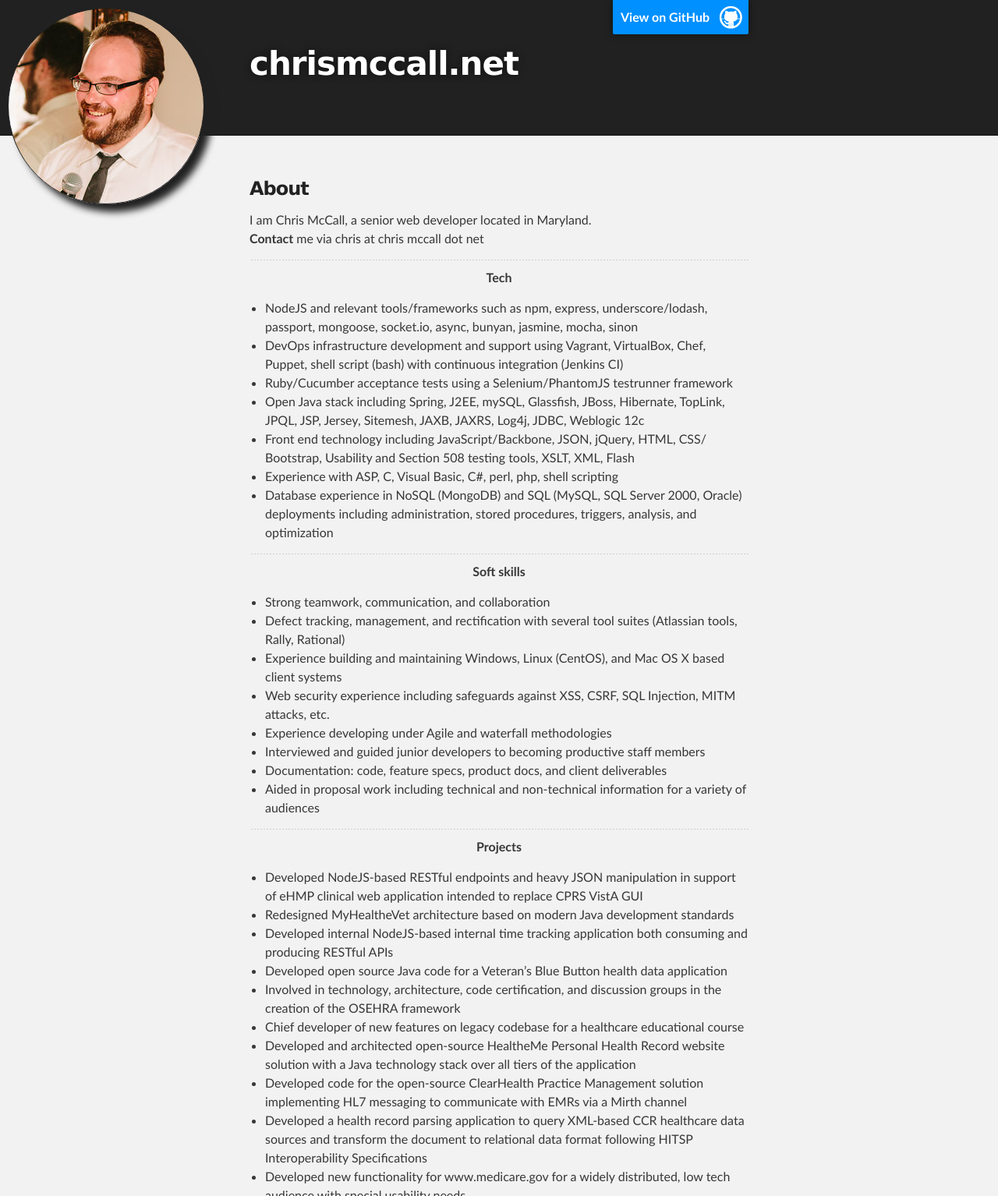
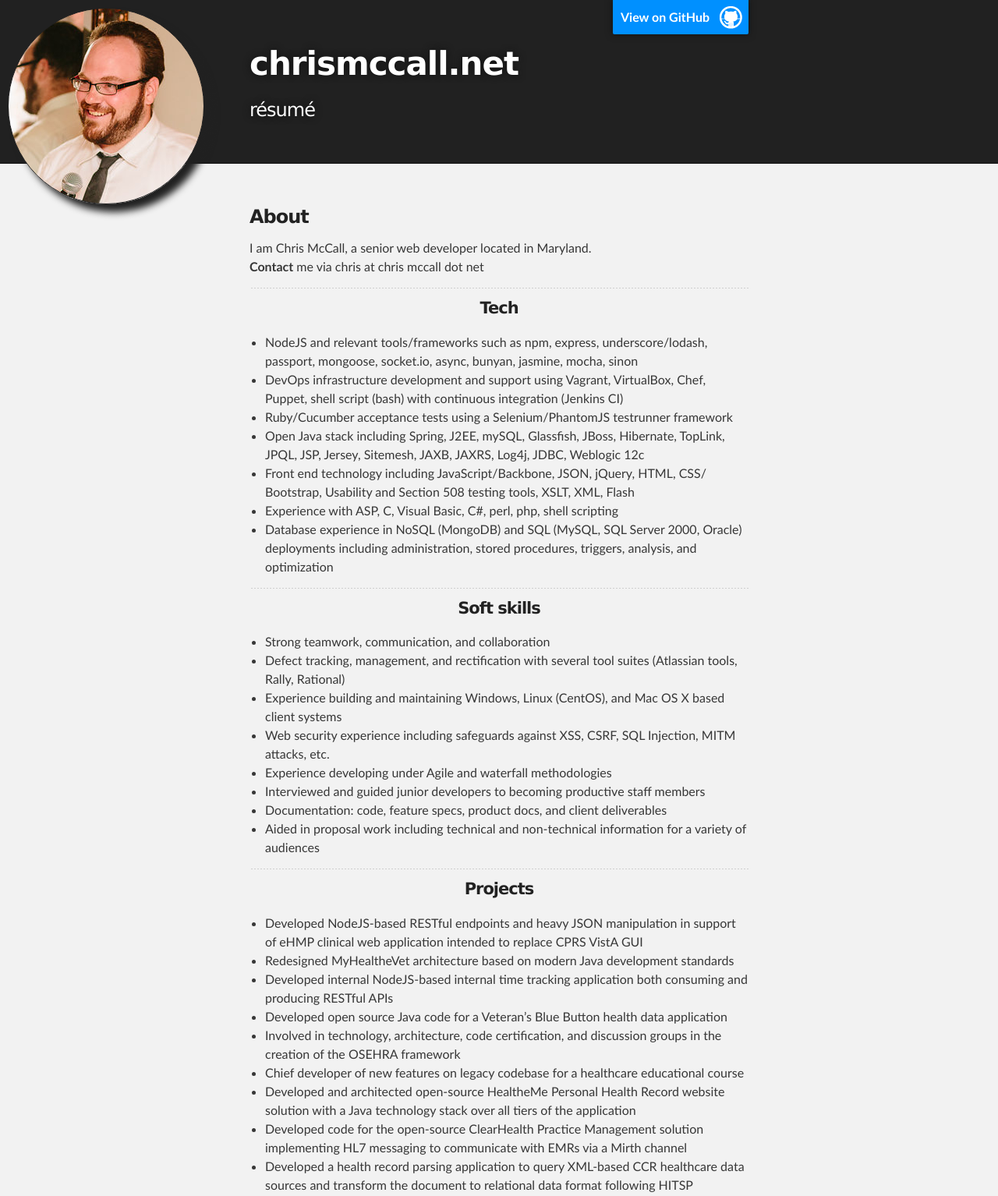
Before and after one commit to cmccall/cmccall.github.io, a plain HTML site: page index.html in a window 1280 px wide. Shown: the top 1534 px of the page at 78% size. Drawn offline with Linux system fonts and the light colour scheme.

Commit message:
Formatting perfectionist

```diff
--- a/index.html
+++ b/index.html
@@ -20,7 +20,7 @@
       <a id="forkme_banner" href="https://github.com/cmccall">View on GitHub</a>
 
       <h1 id="project_title">chrismccall.net</h1>
-      <h2 id="project_tagline"></h2>
+      <h2 id="project_tagline">résumé</h2>
 
     </header>
   </div>
@@ -37,7 +37,7 @@
         <br />
         <strong>Contact</strong> me via chris at chris mccall dot net
         <hr />
-        <p style="text-align: center;"><strong>Tech</strong></p>
+        <h4><p style="text-align: center;">Tech</p></h4>
         <ul>
           <li>NodeJS and relevant tools/frameworks such as npm, express, underscore/lodash, passport, mongoose, socket.io, async,
             bunyan, jasmine, mocha, sinon
@@ -54,7 +54,7 @@
             stored procedures, triggers, analysis, and optimization</li>
         </ul>
         <hr />
-        <p style="text-align: center;"><strong>Soft skills</strong></p>
+        <h4><p style="text-align: center;">Soft skills</p></h4>
         <ul>
           <li>Strong teamwork, communication, and collaboration</li>
           <li>Defect tracking, management, and rectification with several tool suites (Atlassian tools, Rally, Rational)</li>
@@ -66,7 +66,7 @@
           <li>Aided in proposal work including technical and non-technical information for a variety of audiences</li>
         </ul>
         <hr />
-        <p style="text-align: center;"><strong>Projects</strong></p>
+        <h4><p style="text-align: center;">Projects</p></h4>
         <ul>
           <li>Developed NodeJS-based RESTful endpoints and heavy JSON manipulation in support of eHMP clinical web application intended
             to replace CPRS VistA GUI</li>
```
